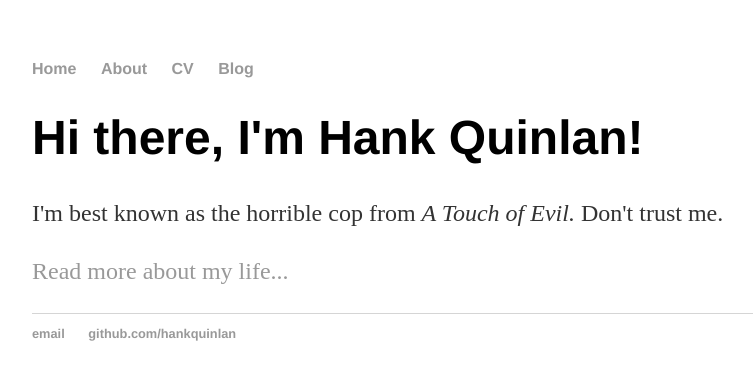
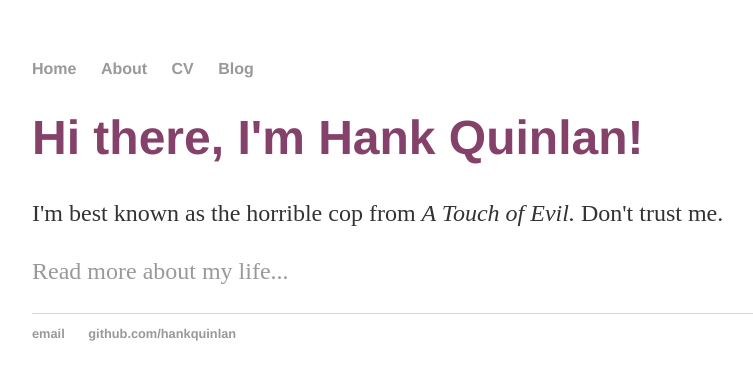
Before and after one commit to thisiscaroline/thisiscaroline.github.io, a Jekyll site: the page built from index.html, in a window 1280 px wide. Shown: the top 380 px of the page, without its empty margins (160-913 px from the left). Built offline with Jekyll 4.4.1, drawn with Linux system fonts in a browser that asks for light colours.

Commit message:
Update main.css
Testing a color change

```diff
--- a/css/main.css
+++ b/css/main.css
@@ -20,14 +20,10 @@ a:hover {
     text-decoration: underline;
 }
 
-<!--TEST-->
-#blurb {
-    font-family: 'Verdana';
-}
-
 h1 {
     font-size: 3em;
     font-family:'Helvetica', 'Arial', 'Sans-Serif';
+    color: #84416a;
 }
 p {
     font-size: 1.5em;
```
